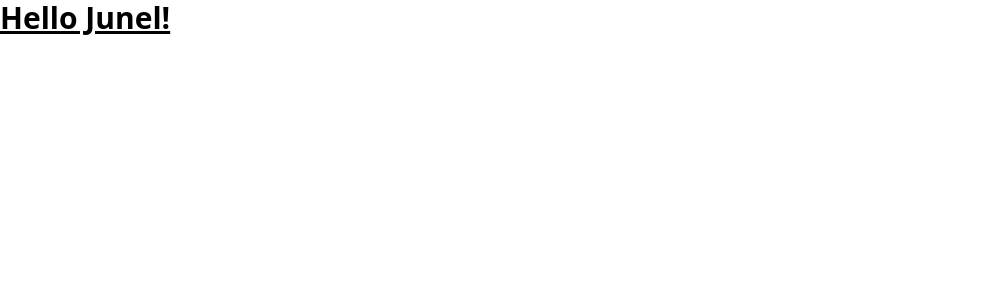
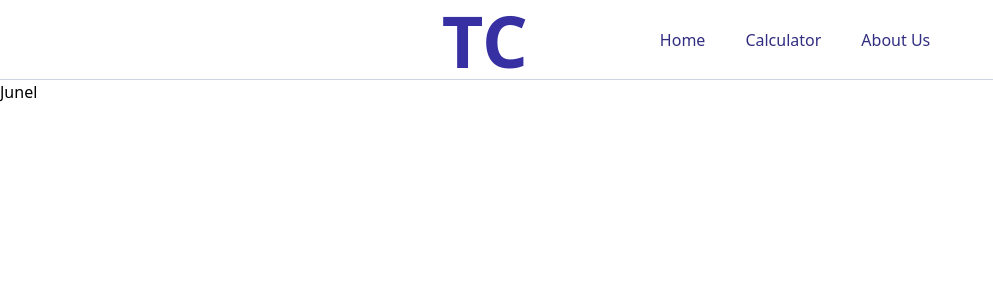
Before and after one commit to zacro14/musicphile, a Next.js app: page / in a window 1280 px wide. Shown: the top 300 px of the page, without its empty margins (0-993 px from the left). Built offline with nearby package versions, Linux system fonts and the light colour scheme.

Commit message:
update: prettier

```diff
--- /dev/null
+++ b/components/Header.tsx
@@ -0,0 +1,45 @@
+import Link from 'next/link'
+import React from 'react'
+
+const Header = () => {
+    const link = [
+        {
+            name: 'Home',
+            url: '/',
+        },
+        {
+            name: 'Calculator',
+            url: '/calculator',
+        },
+        {
+            name: 'About Us',
+            url: '/about',
+        },
+    ]
+    return (
+        <nav className="h-20 bg-white mx-auto flex align-middle border-b border-slate-300">
+            <div className="flex justify-center w-full px-3 items-center">
+                <div className="px-28">
+                    <Link passHref href={'/'}>
+                        <a className="text-7xl font-bold text-indigo-800 cursor-pointer">
+                            TC
+                        </a>
+                    </Link>
+                </div>
+                <ul className="flex ">
+                    {link.map((link, index) => (
+                        <li key={index}>
+                            <Link href={link.url} passHref>
+                                <a className="text-indigo-900 px-5 hover:text-indigo-700 font-medium transition delay-75">
+                                    {link.name}
+                                </a>
+                            </Link>
+                        </li>
+                    ))}
+                </ul>
+            </div>
+        </nav>
+    )
+}
+
+export default Header
--- /dev/null
+++ b/components/LandingSection.tsx
@@ -0,0 +1,12 @@
+import React from 'react'
+
+const LandingSection = () => {
+    const name = 'Junel'
+    return (
+        <div id="Landing Section" className="h-80 w-full bg-white">
+            <p>{name} </p>
+        </div>
+    )
+}
+
+export default LandingSection
--- /dev/null
+++ b/components/Layout.tsx
@@ -0,0 +1,16 @@
+import React from 'react'
+import Header from './Header'
+type Children = {
+    children: React.ReactNode
+}
+
+const Layout: React.FC<Children> = ({ children }) => {
+    return (
+        <>
+            <Header />
+            <main>{children}</main>
+        </>
+    )
+}
+
+export default Layout
--- a/pages/_app.tsx
+++ b/pages/_app.tsx
@@ -1,8 +1,13 @@
 import '../styles/globals.css'
 import type { AppProps } from 'next/app'
+import Layout from '../components/Layout'
 
 function MyApp({ Component, pageProps }: AppProps) {
-  return <Component {...pageProps} />
+    return (
+        <Layout>
+            <Component {...pageProps} />
+        </Layout>
+    )
 }
 
 export default MyApp
--- a/pages/index.tsx
+++ b/pages/index.tsx
@@ -1,7 +1,13 @@
-import type { NextPage } from "next";
+import type { NextPage } from 'next'
+import LandingSection from '../components/LandingSection'
+import Header from '../components/Header'
 
 const Home: NextPage = () => {
-  return <h1 className="text-3xl font-bold underline">Hello Junel!</h1>;
-};
+    return (
+        <>
+            <LandingSection />
+        </>
+    )
+}
 
-export default Home;
+export default Home
--- a/tailwind.config.js
+++ b/tailwind.config.js
@@ -1,11 +1,11 @@
 /** @type {import('tailwindcss').Config} */
 module.exports = {
     content: [
-    "./pages/**/*.{js,ts,jsx,tsx}",
-    "./components/**/*.{js,ts,jsx,tsx}",
+        './pages/**/*.{js,ts,jsx,tsx}',
+        './components/**/*.{js,ts,jsx,tsx}',
     ],
     theme: {
         extend: {},
     },
     plugins: [],
-};
+}
```
Also changed, not shown: tsconfig.json (indentation only), 1 other file (tests, documents, lock files or other folders). Lines whose indentation alone changed are shown as unchanged.
